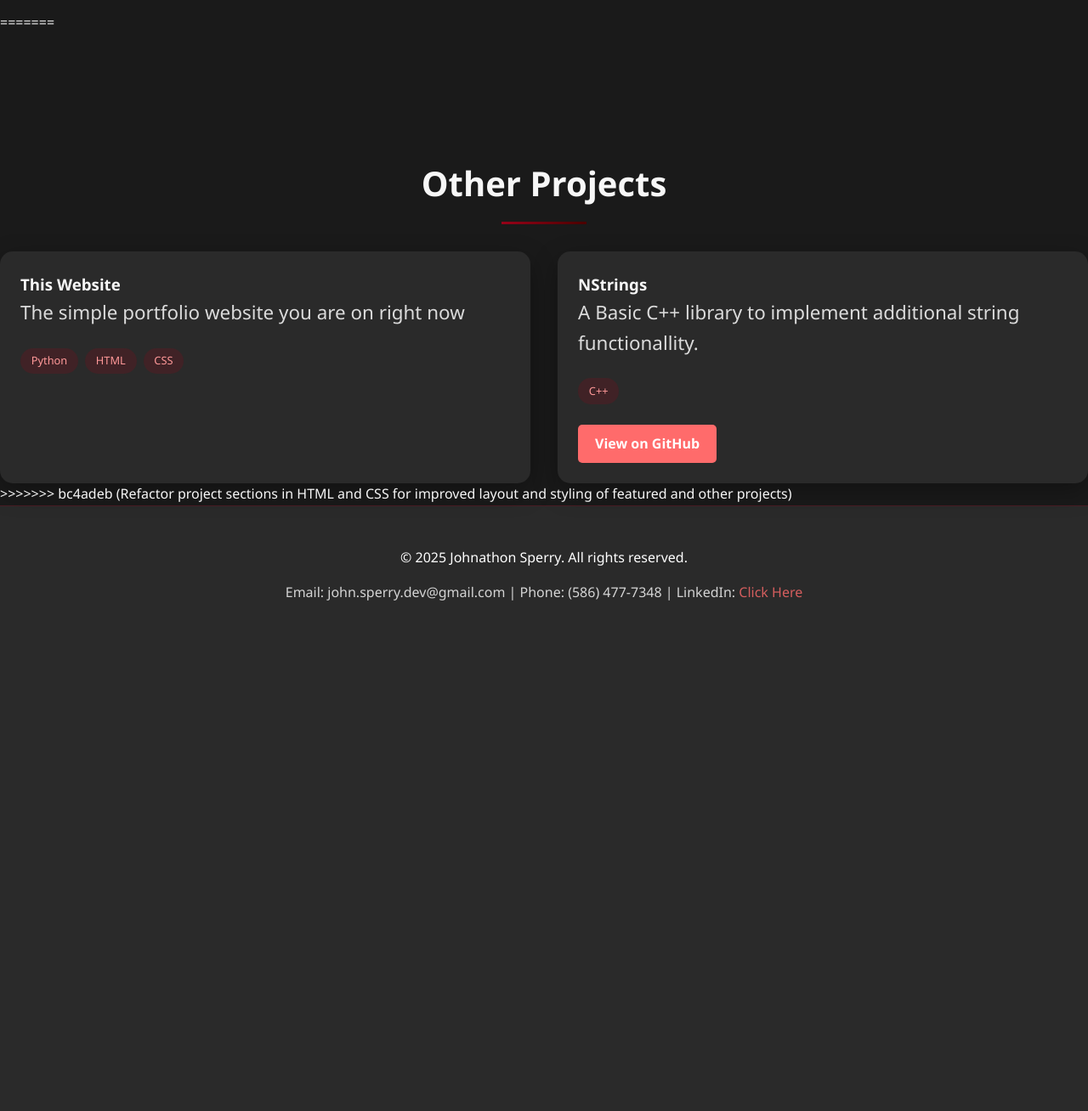
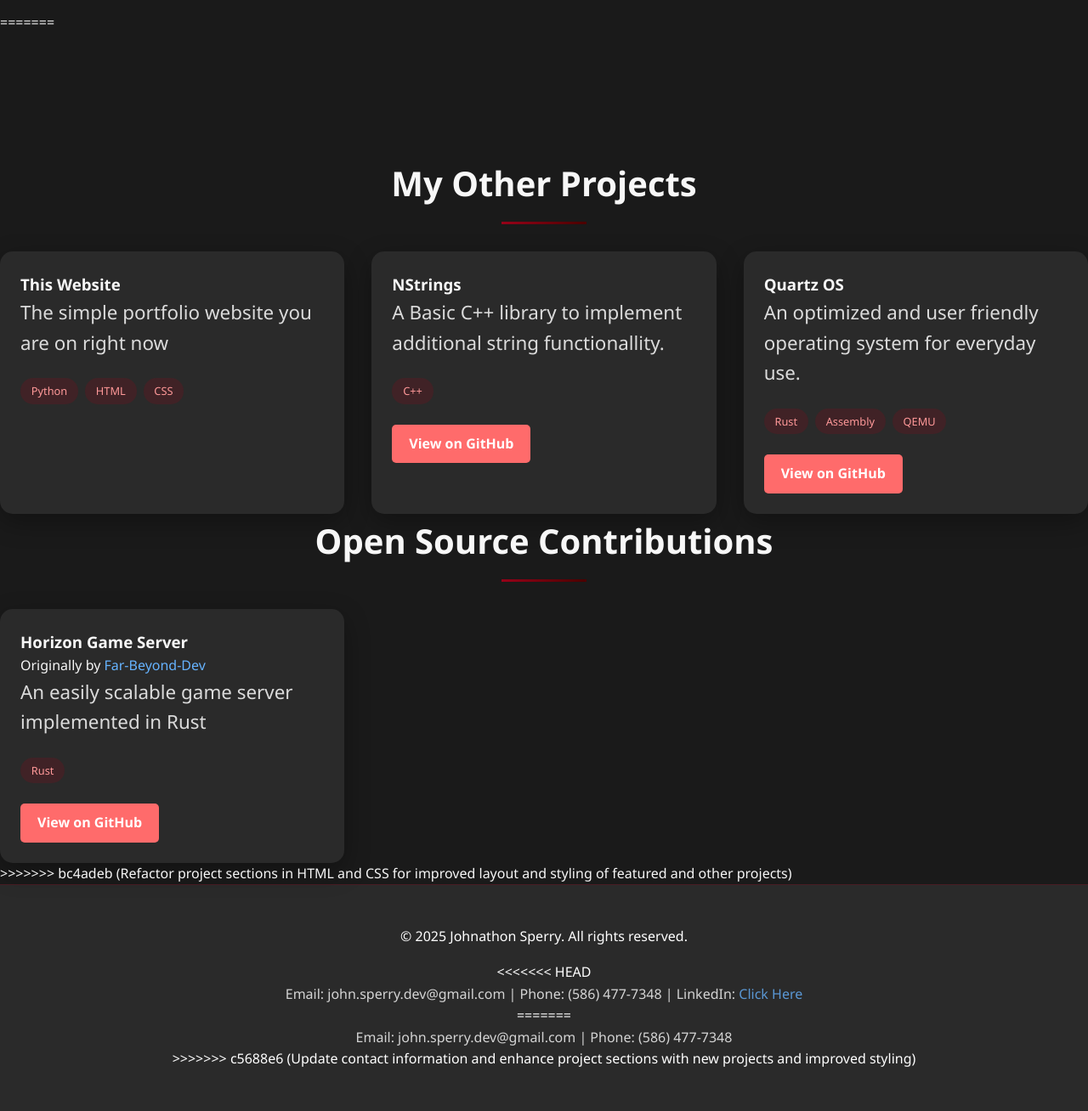
Before and after one commit to IchoTM/PortfolioWebsite, a Flask app: page /projects in a window 1280 px wide. Shown: the part 1738-3046 px from the top of the page at 85% size. Before the commit the page ends 2445 px from the top, so only its background shows below. Run offline with Flask 3, Linux system fonts and the light colour scheme.

Commit message:
Update contact information and enhance project sections with new projects and improved styling

```diff
--- a/static/style.css
+++ b/static/style.css
@@ -74,6 +74,17 @@
 .nav-links a.active {
     color: #ff6b6b;
     background-color: rgba(255, 107, 107, 0.15);
+}
+
+/* General Links (not buttons) */
+a:not(.btn):not(.nav-links a):not(.project-button):not(.logo) {
+    color: #66b3ff;
+    text-decoration: none;
+}
+
+a:not(.btn):not(.nav-links a):not(.project-button):not(.logo):hover {
+    color: #99ccff;
+    text-decoration: underline;
 }
 
 /* Buttons */
@@ -235,14 +246,22 @@
 }
 
 .highlight-card a {
+<<<<<<< HEAD
     color: #ff6b6b;
+=======
+    color: #66b3ff;
+>>>>>>> c5688e6 (Update contact information and enhance project sections with new projects and improved styling)
     text-decoration: none;
     font-weight: 600;
 }
 
 .highlight-card a:hover {
+<<<<<<< HEAD
     color: #ffaaaa;
     text-shadow: 0 0 8px rgba(255, 107, 107, 0.5);
+=======
+    color: #99ccff;
+>>>>>>> c5688e6 (Update contact information and enhance project sections with new projects and improved styling)
 }
 
 /* Page Header */
@@ -555,7 +574,7 @@
 
 .projects-grid {
     display: grid;
-    grid-template-columns: repeat(auto-fit, minmax(300px, 1fr));
+    grid-template-columns: repeat(3, 1fr);
     gap: 2rem;
     margin-top: 2rem;
 }
@@ -684,6 +703,13 @@
 }
 
 /* Responsive Design */
+@media (max-width: 1024px) {
+    .projects-grid {
+        grid-template-columns: repeat(2, 1fr);
+        gap: 1.5rem;
+    }
+}
+
 @media (max-width: 768px) {
     .nav-container {
         flex-direction: column;
@@ -742,7 +768,8 @@
     }
 
     .projects-grid {
-        grid-template-columns: 1fr;
+        grid-template-columns: repeat(2, 1fr);
+        gap: 1.5rem;
     }
 
     .project-body {
@@ -797,6 +824,11 @@
     .project-info {
         padding: 1.5rem;
     }
+
+    .projects-grid {
+        grid-template-columns: 1fr;
+        gap: 1rem;
+    }
 }
 
 /* Project Links */
--- a/templates/base.html
+++ b/templates/base.html
@@ -30,7 +30,11 @@
         <div class="footer-container">
             <p>&copy; 2025 Johnathon Sperry. All rights reserved.</p>
             <div class="contact-info">
+<<<<<<< HEAD
                 <p>Email: john.sperry.dev@gmail.com | Phone: (586) 477-7348 | LinkedIn: <a href="https://www.linkedin.com/in/johnathon-sperry-141795388/">Click Here</a></p>
+=======
+                <p>Email: john.sperry.dev@gmail.com | Phone: (586) 477-7348</p>
+>>>>>>> c5688e6 (Update contact information and enhance project sections with new projects and improved styling)
             </div>
         </div>
     </footer>
--- a/templates/index.html
+++ b/templates/index.html
@@ -80,7 +80,11 @@
             <p>Feel free to reach out for collaborations or just a friendly hello</p>
             <p>Email: john.sperry.dev@gmail.com</p>
             <p>Phone: (586)-477-7348</p>
+<<<<<<< HEAD
             <p>LinkedIn: <a href="https://www.linkedin.com/in/johnathon-sperry-141795388/">Click Here</a></p>
+=======
+            <p>LinkedIn: <a href="https://www.linkedin.com/in/johnathon-sperry-141795388/" target="_blank">Johnathon Sperry</a></p>
+>>>>>>> c5688e6 (Update contact information and enhance project sections with new projects and improved styling)
         </div>
     </div>
 </section>
--- a/templates/projects.html
+++ b/templates/projects.html
@@ -77,7 +77,7 @@
         </section>
 
         <section class="other-projects">
-            <h2 class="section-title">Other Projects</h2>
+            <h2 class="section-title">My Other Projects</h2>
             <div class="projects-grid">
                 <div class="project-card">
                     <div class="project-info">
@@ -106,6 +106,43 @@
                         </div>
                     </div>
                 </div>
+                <div class="project-card">
+                    <div class="project-info">
+                        <h3>Quartz OS</h3>
+                        <p class="project-description">
+                            An optimized and user friendly operating system for everyday use.
+                        </p>
+                        <div class="tech-stack">
+                            <span class="tech">Rust</span>
+                            <span class="tech">Assembly</span>
+                            <span class="tech">QEMU</span>
+                        </div>
+                        <div class="project-links">
+                            <a href="https://github.com/IchoTM/QuartzOS_Open" class="project-button">View on GitHub</a>
+                        </div>
+                    </div>
+                </div>
+            </div>
+        </section>
+
+        <section class="open-source-contributions">
+            <h2 class="section-title">Open Source Contributions</h2>
+            <div class="projects-grid">
+                <div class="project-card">
+                    <div class="project-info">
+                        <h3>Horizon Game Server</h3>
+                        <p class="project-owner">Originally by <a href="https://github.com/Far-Beyond-Dev" target="_blank">Far-Beyond-Dev</a></p>
+                        <p class="project-description">
+                            An easily scalable game server implemented in Rust
+                        </p>
+                        <div class="tech-stack">
+                            <span class="tech">Rust</span>
+                        </div>
+                        <div class="project-links">
+                            <a href="https://github.com/Far-Beyond-Dev/Horizon" class="project-button">View on GitHub</a>
+                        </div>
+                    </div>
+                </div>
             </div>
         </section>
 >>>>>>> bc4adeb (Refactor project sections in HTML and CSS for improved layout and styling of featured and other projects)
```
